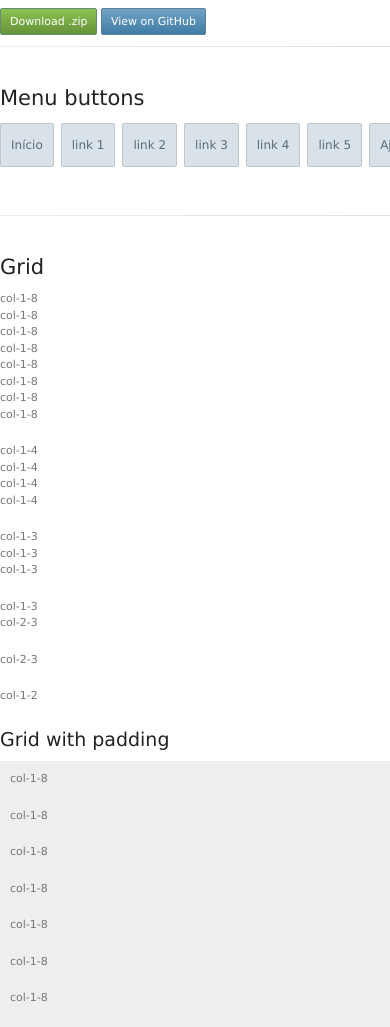
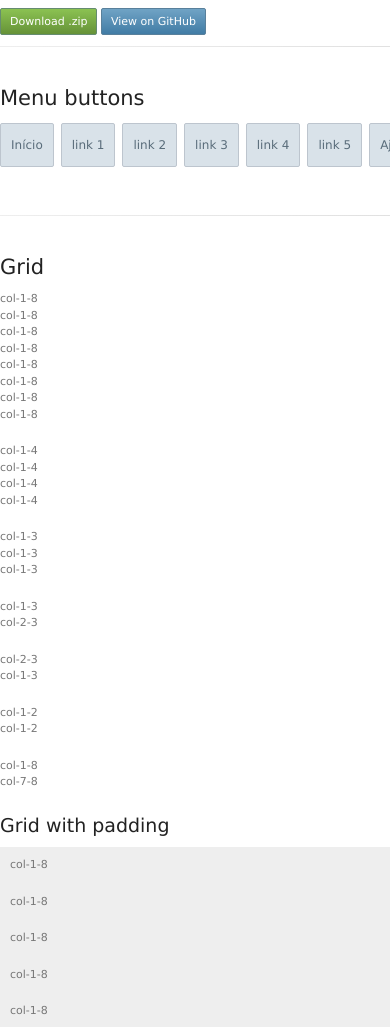
Before and after one commit to babica/babica-bootstrap, a plain HTML site: page index.html in a window 390 px wide. Shown: the part 73-1100 px from the top of the page. Drawn offline with Linux system fonts and the light colour scheme.

Commit message:
Updating from master

```diff
--- a/css/application.css
+++ b/css/application.css
@@ -763,6 +763,11 @@ small {
 }
 
 /* line 62, ../sass/core/_grid.scss */
+.col-7-8 {
+  width: 87.5%;
+}
+
+/* line 66, ../sass/core/_grid.scss */
 .module {
   padding: 10px;
   padding: 0.625rem;
@@ -1248,10 +1253,14 @@ small {
   /**
    * Redefining properties of grid. file: core/_grid.scss
    */
-  /* line 7, ../sass/queries/_lt768base.scss */
+  /* line 11, ../sass/queries/_lt768base.scss */
+  .col-1-2,
   .col-1-3,
   .col-1-4,
-  .col-1-8 {
+  .col-1-8,
+  .col-2-3,
+  .col-6-8,
+  .col-7-8 {
     float: none;
     width: auto;
     padding: 0;
@@ -1269,10 +1278,14 @@ small {
   /**
    * Redefining properties of grid. file: core/_grid.scss
    */
-  /* line 7, ../sass/queries/_lt768base.scss */
+  /* line 11, ../sass/queries/_lt768base.scss */
+  .col-1-2,
   .col-1-3,
   .col-1-4,
-  .col-1-8 {
+  .col-1-8,
+  .col-2-3,
+  .col-6-8,
+  .col-7-8 {
     float: none;
     width: auto;
     padding: 0;
--- a/index.html
+++ b/index.html
@@ -11,8 +11,8 @@
 	<meta name="keywords" content="" />
 
 	<link rel="shortcut icon" href="/images/favicon.ico" />
-	<link rel="stylesheet" href="css/application.css" media="all">
-	<link rel="stylesheet" href="css/custom.css" media="all">
+	<link rel="stylesheet" href="/css/application.css" media="all">
+	<link rel="stylesheet" href="/css/custom.css" media="all">
 
 	<!--[if lt IE 9]>
 		<script src="http://html5shiv.googlecode.com/svn/trunk/html5.js"></script>
@@ -97,6 +97,11 @@
 			<div class="col-1-2">col-1-2</div>
 		</div>
 
+		<div class="grid">
+			<div class="col-1-8">col-1-8</div>
+			<div class="col-7-8">col-7-8</div>
+		</div>
+
 		<h3>Grid with padding</h3>
 
 
@@ -178,6 +183,15 @@
 			</div>
 			<div class="col-1-2">
 				<div class="module">col-1-2</div>
+			</div>
+		</div>
+
+		<div class="grid">
+			<div class="col-1-8">
+				<div class="module">col-1-8</div>
+			</div>
+			<div class="col-7-8">
+				<div class="module">col-7-8</div>
 			</div>
 		</div>
 
```
